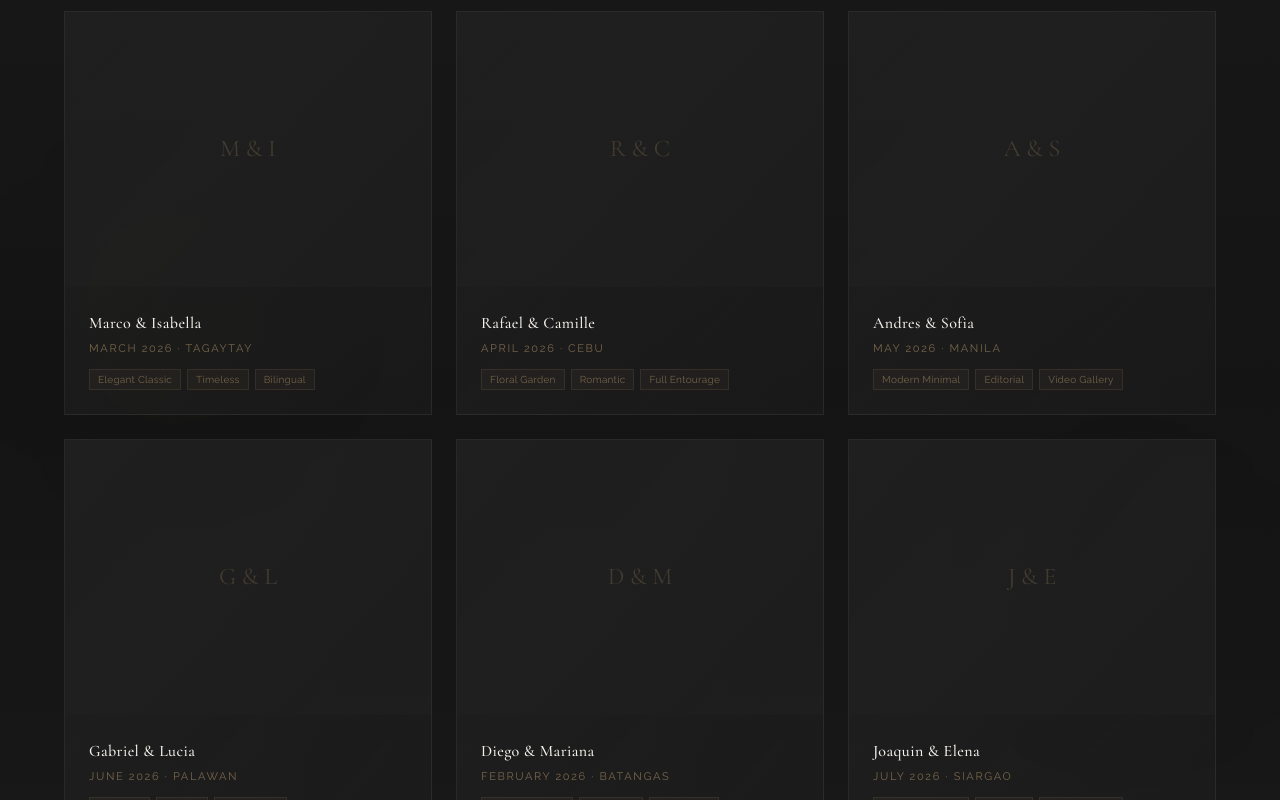
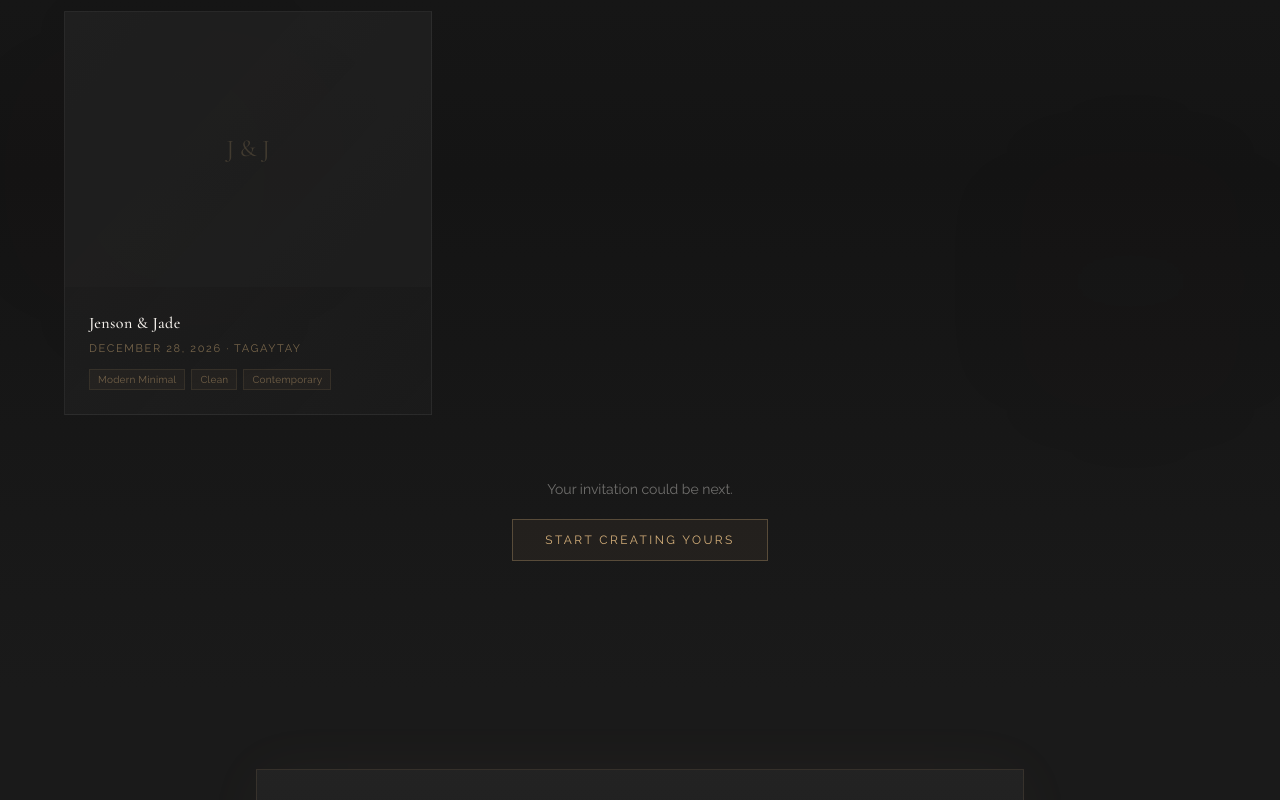
Before and after one commit to JensonMiralles/welcome-hiraya-manawari, a React (Vite) app: page / in a window 1280 px wide. Shown: the part 4340-5140 px from the top of the page. Built offline with nearby package versions, Linux system fonts and the light colour scheme; no server answers.

Commit message:
feat: update published sites with new couple details and remove outdated entries

```diff
--- a/src/sections/PublishedSites.tsx
+++ b/src/sections/PublishedSites.tsx
@@ -105,51 +105,11 @@ const publishedSites: {
   tags: string[];
 }[] = [
   {
-    couple: "Marco & Isabella",
-    monogram: "M & I",
-    date: "March 2026",
+    couple: "Jenson & Jade",
+    monogram: "J & J",
+    date: "December 28, 2026",
     location: "Tagaytay",
-    url: "#",
-    tags: ["Elegant Classic", "Timeless", "Bilingual"],
-  },
-  {
-    couple: "Rafael & Camille",
-    monogram: "R & C",
-    date: "April 2026",
-    location: "Cebu",
-    url: "#",
-    tags: ["Floral Garden", "Romantic", "Full Entourage"],
-  },
-  {
-    couple: "Andres & Sofia",
-    monogram: "A & S",
-    date: "May 2026",
-    location: "Manila",
-    url: "#",
-    tags: ["Modern Minimal", "Editorial", "Video Gallery"],
-  },
-  {
-    couple: "Gabriel & Lucia",
-    monogram: "G & L",
-    date: "June 2026",
-    location: "Palawan",
-    url: "#",
-    tags: ["Art Deco", "Classic", "Invite Code"],
-  },
-  {
-    couple: "Diego & Mariana",
-    monogram: "D & M",
-    date: "February 2026",
-    location: "Batangas",
-    url: "#",
-    tags: ["Elegant Classic", "Romantic", "Love Story"],
-  },
-  {
-    couple: "Joaquin & Elena",
-    monogram: "J & E",
-    date: "July 2026",
-    location: "Siargao",
-    url: "#",
-    tags: ["Modern Minimal", "Editorial", "Bento Gallery"],
+    url: "https://app.hirayaweddings.com/view/jenson-and-jade",
+    tags: ["Modern Minimal", "Clean", "Contemporary"],
   },
 ];
```
